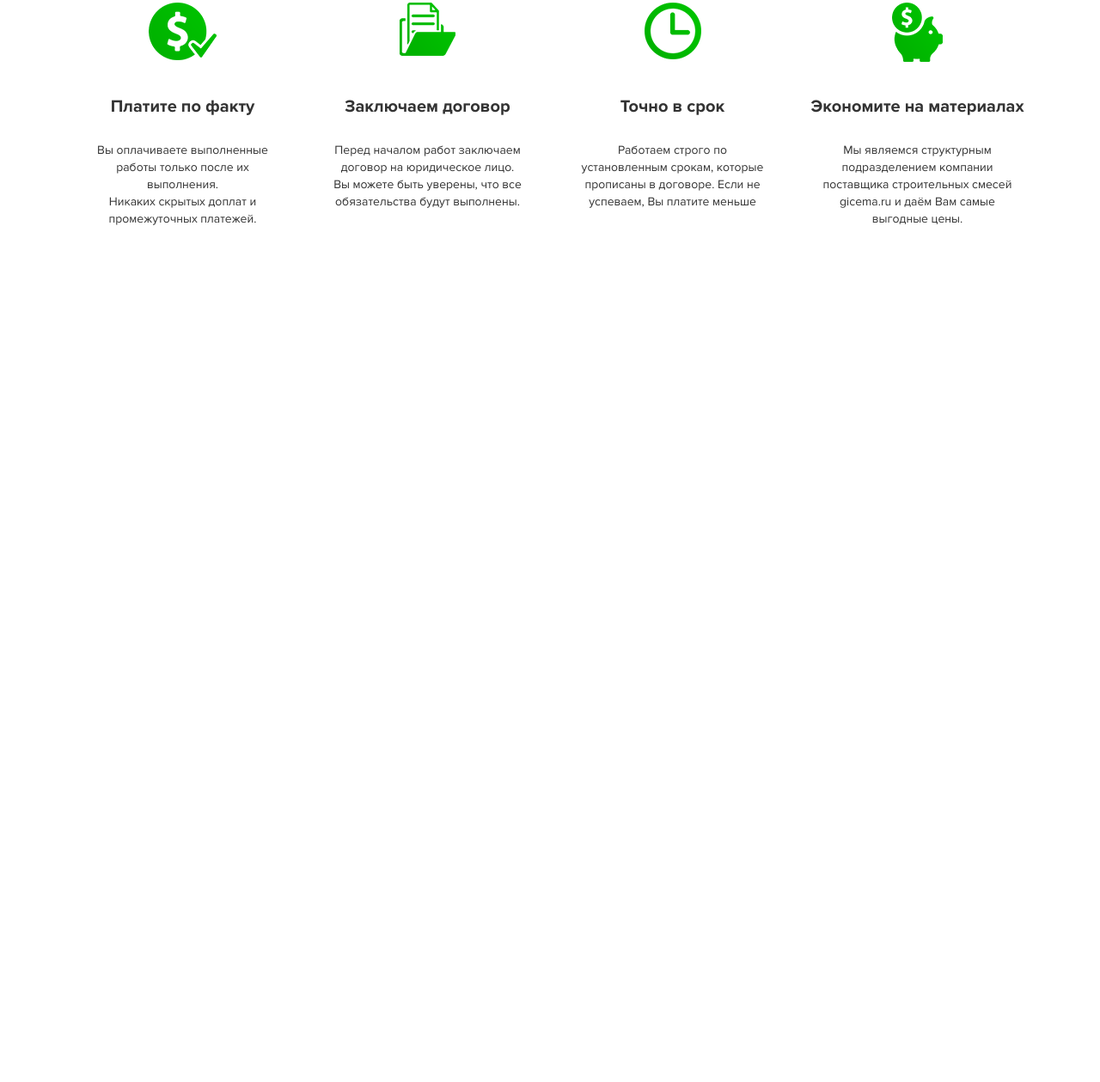
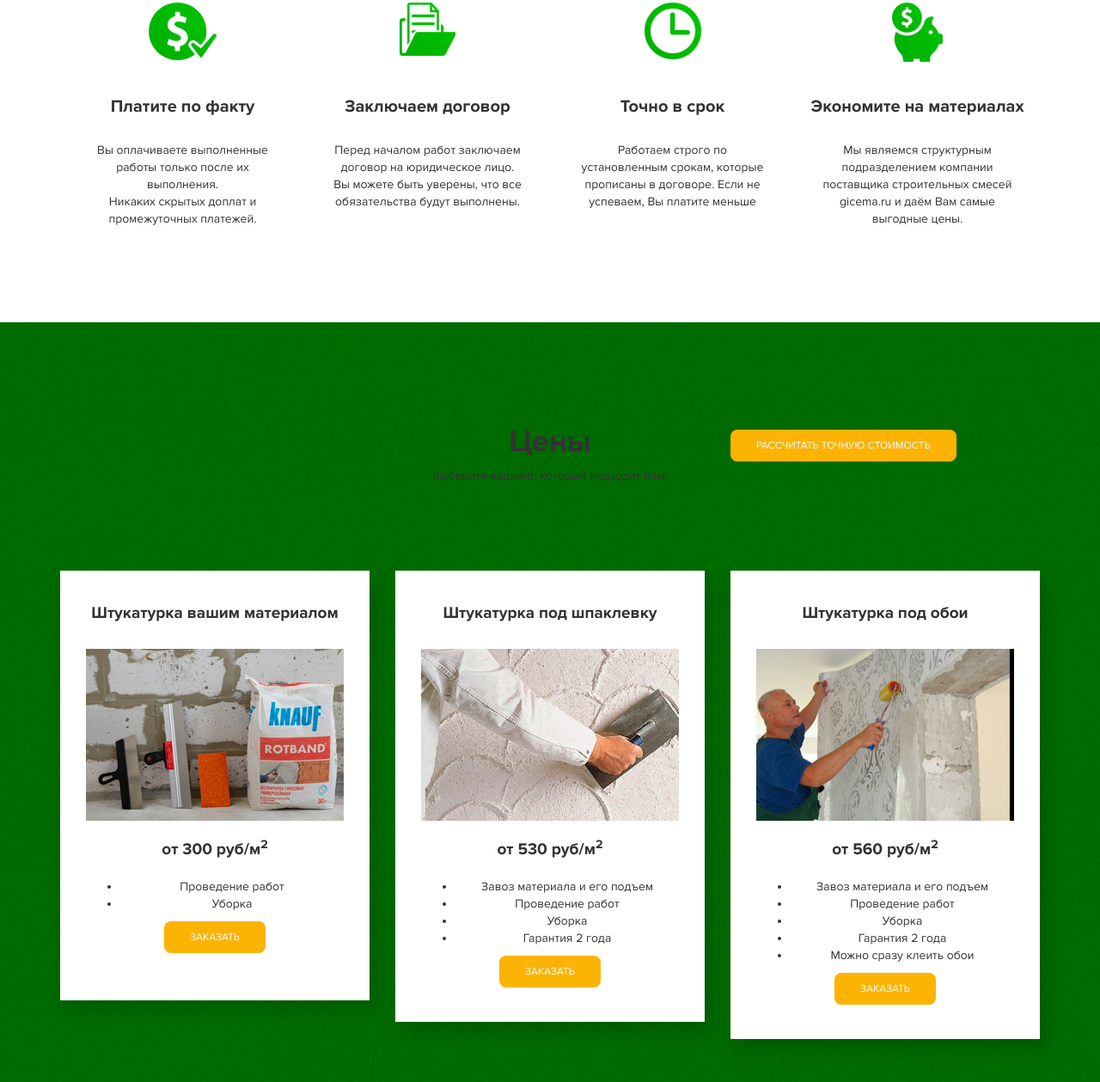
Before and after one commit to MarinaRopak/MarinaRopak.github.io, a plain HTML site: page prodgect_practice_5/src/index.html in a window 1280 px wide. Shown: the part 955-2214 px from the top of the page at 86% size. Before the commit the page ends 1330 px from the top, so only its background shows below. Drawn offline with nearby package versions, Linux system fonts and the light colour scheme.

Commit message:
практика. часть 6. трабл

```diff
--- a/prodgect_practice_5/src/index.html
+++ b/prodgect_practice_5/src/index.html
@@ -95,8 +95,7 @@
 						</picture>
 					</div>
 					<h3>Платите по факту</h3>
-					<p>Вы оплачиваете выполненные работы только после их выполнения. <br>Никаких скрытых доплат и промежуточных платежей.
-</p>
+					<p>Вы оплачиваете выполненные работы только после их выполнения. <br>Никаких скрытых доплат и промежуточных платежей.</p>
 				</div>
 				<div class="features-block">
 					<div class="features-img">
@@ -132,6 +131,69 @@
 		</div>
 	</section>
 
+	<section class="price">
+		<div class="container">
+			<div class="row">
+
+				<div class="col-md-4 col-md-offset-4">
+					<div class="section-header section-header_light">
+					<h2>Цены</h2>
+					<p>Выберите вариант, который подходит Вам:</p>
+					</div>
+				</div>
+
+				<div class="col-md-4">
+					<button class="button price-header-btn" data-toggle="modal">Рассчитать точную стоимость</button>
+				</div>
+
+			</div> <!-- row -->
+
+			<div class="row">
+				<div class="col-md-4">
+					<div class="price-block">
+						<h4>Штукатурка вашим материалом</h4>
+						<img src="img/prices/1.jpg" alt="Штукатурка вашим материалом">
+						<span class="price-tag">от 300 pуб/м<sup>2</sup></span>
+						<ul class="prise-list">
+							<li>Проведение работ</li>
+							<li>Уборка</li>
+						</ul>
+						<button class="button">Заказать</button>
+					</div>
+				</div>
+				<div class="col-md-4">
+					<div class="price-block">
+						<h4>Штукатурка под шпаклевку</h4>
+						<img src="img/prices/2.jpg" alt="Штукатурка под шпаклевку">
+						<span class="price-tag">от 530 pуб/м<sup>2</sup></span>
+						<ul class="prise-list">
+							<li>Завоз материала и его подъем</li>
+							<li>Проведение работ</li>
+							<li>Уборка</li>
+							<li>Гарантия 2 года</li>
+						</ul>
+						<button class="button">Заказать</button>
+					</div>
+				</div>
+				<div class="col-md-4">
+					<div class="price-block">
+						<h4>Штукатурка под обои</h4>
+						<img src="img/prices/3.jpg" alt="Штукатурка под обои">
+						<span class="price-tag">от 560 pуб/м<sup>2</sup></span>
+						<ul class="prise-list">
+							<li>Завоз материала и его подъем</li>
+							<li>Проведение работ</li>
+							<li>Уборка</li>
+							<li>Гарантия 2 года</li>
+							<li>Можно сразу клеить обои</li>
+						</ul>
+						<button class="button">Заказать</button>
+					</div>
+				</div>
+			</div> <!-- row -->
+		</div>
+	</section>
+
 
 	<!-- Модальные окна -->
 	<!-- Получить консультацию -->
@@ -153,7 +215,7 @@
 						<input class="main-form-input" type="text">
 						<label for="#">Номер телефона</label>
 						<input class="main-form-input" type="text">
-						<label for="#">сообщение</label>
+						<label for="#">Сообщение</label>
 						<textarea class="main-form-input" rows="5"></textarea>
 						<button class="main-form-btn button" type="submit">оставьте заявку</button>
 					</form>
--- a/prodgect_practice_5/src/less/style.less
+++ b/prodgect_practice_5/src/less/style.less
@@ -71,10 +71,18 @@ button, input, a, textarea {
  	padding: 10rem 0;
  }
  .section-header {
+ 	&-light {
+ 		color: @light;
+ 		margin-top: 0;
+ 	}
+ 	h2 {
+		.bold();
+		font-size: 3.6rem;
+ 	}
+ 	p {
+ 		font-size: 1.4rem;
+ 	}
  	margin: 2rem 0 10rem;
- 	.bold();
- 	font-size: 2
- 	3.6rem;
  	text-align: center;
  }
 
@@ -247,6 +255,55 @@ button, input, a, textarea {
 }
 
 
+// секция с ценами
+.price {
+	background: @icons-color url(../img/prices/prices-bg.jpg) center;
+	&-header-btn {
+		margin-top: 2.5rem;
+	}
+	// Карточки с тарифами
+	&-block {
+		padding: 1rem 3rem 4rem;
+		min-height: 50rem;
+		background-color: @light;
+		box-shadow: 7px 12px 21px 0 rgba(0,0,0,0.17);
+		text-align: center;
+		h4 {
+			margin: 3rem 0;
+			font-size: 1.9rem;
+			.bold();
+		}
+		img {
+			display: inline-block;
+			margin-bottom: 2rem;
+		}
+	}
+	&-tag {
+		display: block;
+		margin-bottom: 2rem;
+		font-size: 1.9rem;
+		.bold();
+	}
+	&-list {
+		padding: 0;
+		list-style: none;
+		min-height: 14rem;
+		font-size: 1.6rem;
+		line-height: 1.6;
+		li {
+			&:before {
+				content: '';
+				display: inline-block;
+				width: 2.4rem;
+				height: 2.4rem;
+				background: url(../img/prices/check.svg);
+				vertical-align: middle;
+			}
+		}
+	}
+}
+
+
 // Оформление модальных окон
 .popup {
 	display: none;
```
Also changed, not shown: prodgect_practice_5/src/css/style.css, prodgect_practice_5/src/img/prices/1.jpg (added), prodgect_practice_5/src/img/prices/2.jpg (added), prodgect_practice_5/src/img/prices/3.jpg (added), prodgect_practice_5/src/img/prices/check.svg (added), prodgect_practice_5/src/img/prices/prices-bg.jpg (added).
